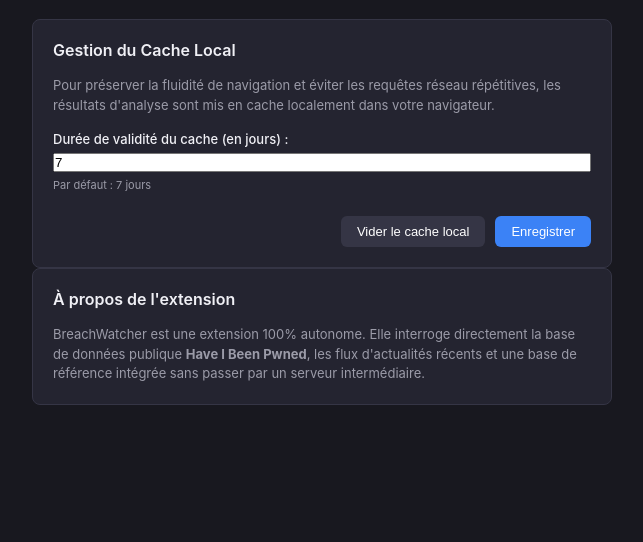
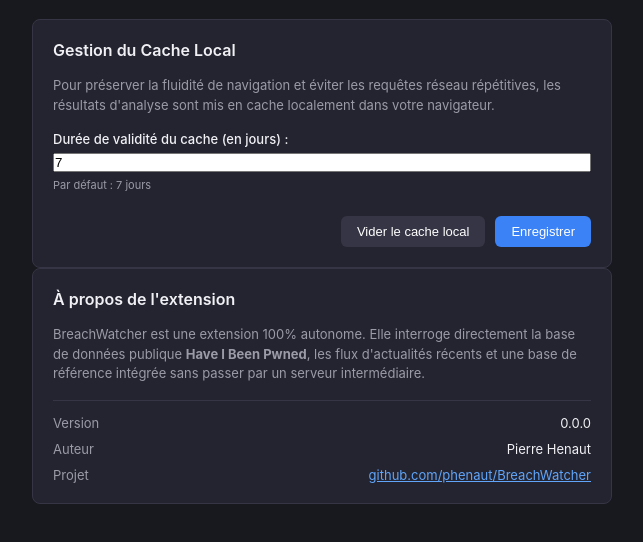
Before and after one commit to phenaut/BreachWatcher, a browser extension: page extension/options/options.html in a window 1280 px wide. Shown: the part 80-622 px from the top of the page, without its empty margins (318-961 px from the left). Drawn offline with Linux system fonts and the light colour scheme.

Commit message:
V0.01.004

```diff
--- a/extension/options/options.css
+++ b/extension/options/options.css
@@ -67,6 +67,37 @@ body {
   color: var(--text-secondary);
   font-size: 13px;
   line-height: 1.5;
+}
+
+.extension-details {
+  display: flex;
+  flex-direction: column;
+  gap: 10px;
+  border-top: 1px solid var(--border-color);
+  padding-top: 14px;
+  font-size: 13px;
+}
+
+.extension-details div {
+  display: flex;
+  justify-content: space-between;
+  gap: 16px;
+}
+
+.extension-details dt {
+  color: var(--text-secondary);
+}
+
+.extension-details dd {
+  text-align: right;
+}
+
+.extension-details a {
+  color: #60a5fa;
+}
+
+.extension-details a:hover {
+  color: #93c5fd;
 }
 
 .form-group {
--- a/extension/options/options.html
+++ b/extension/options/options.html
@@ -46,6 +46,20 @@
         <p class="description">
           BreachWatcher est une extension 100% autonome. Elle interroge directement la base de données publique <strong>Have I Been Pwned</strong>, les flux d'actualités récents et une base de référence intégrée sans passer par un serveur intermédiaire.
         </p>
+        <dl class="extension-details">
+          <div>
+            <dt>Version</dt>
+            <dd id="extensionVersion"></dd>
+          </div>
+          <div>
+            <dt>Auteur</dt>
+            <dd>Pierre Henaut</dd>
+          </div>
+          <div>
+            <dt>Projet</dt>
+            <dd><a href="https://github.com/phenaut/BreachWatcher" target="_blank" rel="noopener noreferrer">github.com/phenaut/BreachWatcher</a></dd>
+          </div>
+        </dl>
       </div>
     </main>
   </div>
--- a/extension/options/options.js
+++ b/extension/options/options.js
@@ -4,6 +4,9 @@ const cacheDaysInput = document.getElementById('cacheDays');
 const saveBtn = document.getElementById('saveBtn');
 const clearCacheBtn = document.getElementById('clearCacheBtn');
 const statusMessage = document.getElementById('statusMessage');
+const extensionVersion = document.getElementById('extensionVersion');
+
+extensionVersion.textContent = browser.runtime.getManifest().version;
 
 function showMessage(text, type = 'success') {
   statusMessage.textContent = text;
```
Also changed, not shown: extension/manifest.json.
